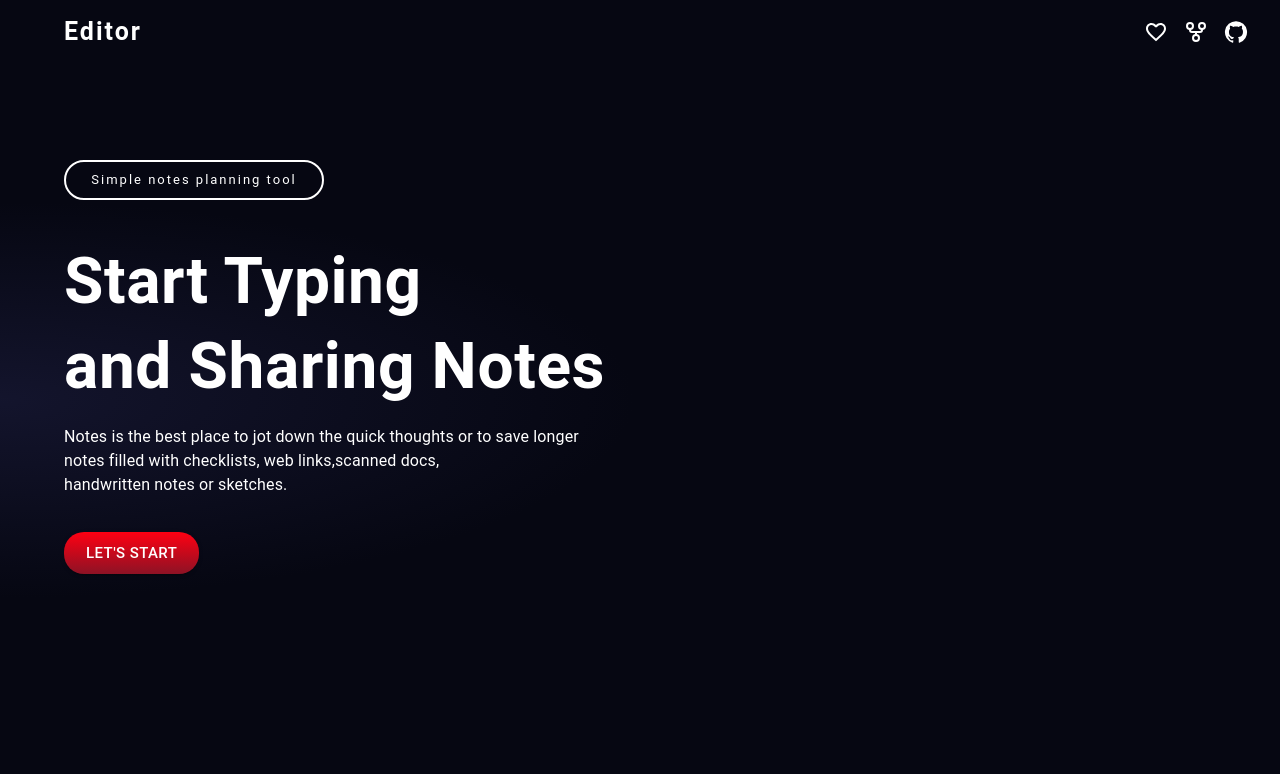
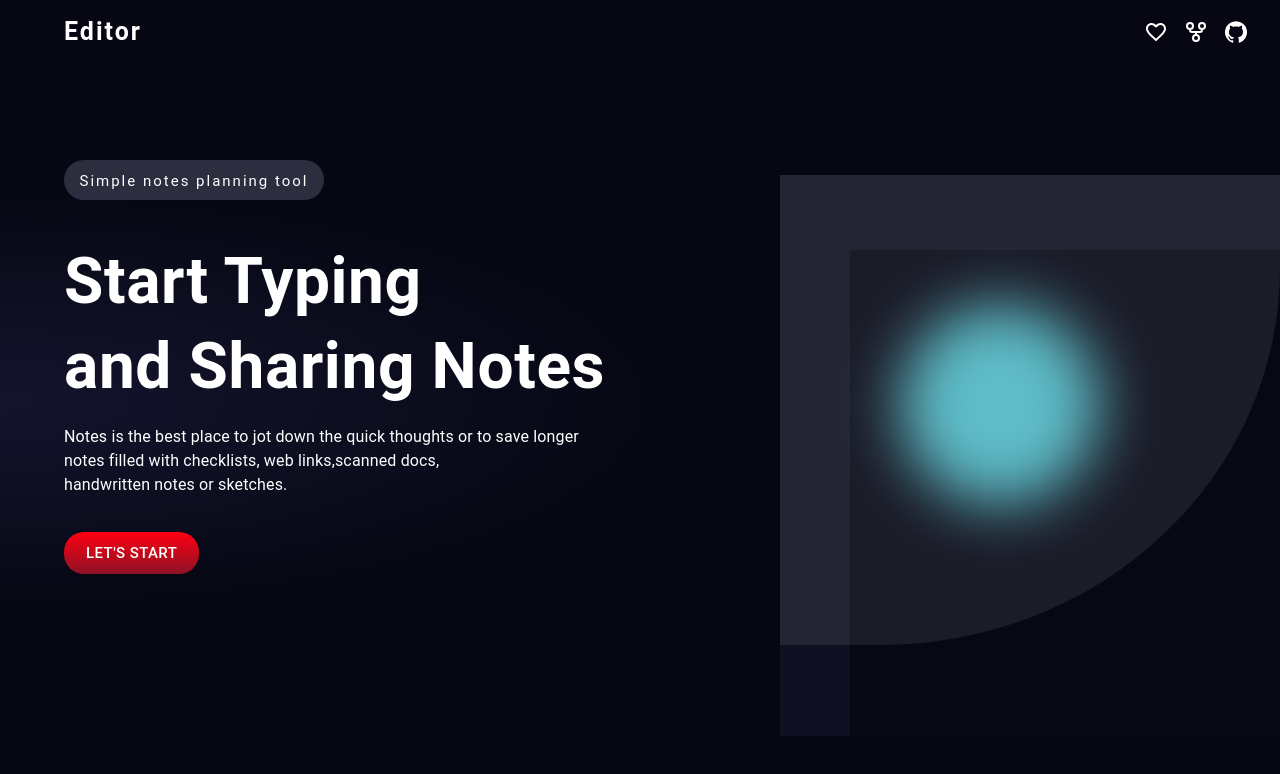
Before and after one commit to Sayli29/online-notepad, a React (Vite) app: page / in a window 1280 px wide. Shown: the top 774 px of the page. Built offline with nearby package versions, Linux system fonts and the light colour scheme.

Commit message:
feat: add right-box element

```diff
--- a/src/pages/Home/Home.jsx
+++ b/src/pages/Home/Home.jsx
@@ -1,4 +1,5 @@
 import { Button, Container, CssBaseline, Typography, keyframes, Box } from "@mui/material";
+import zIndex from "@mui/material/styles/zIndex";
 const Home = () => {
     const leftAnimation = keyframes`
     from{
@@ -9,13 +10,23 @@ const Home = () => {
         opacity: 1;
 
     }`;
+
+    const rightboxAnimation = keyframes`
+    from{
+        opacity: 0;
+    }
+    to{
+        opacity: 1;
+    }`;
+
     return (
         <>
             <CssBaseline></CssBaseline>
             <Container
                 maxWidth='2xl'
-            sx={{ color: '#ffffff',
-            background: "radial-gradient(ellipse at left 400px, #1b1c3c -20% ,#060712 35%)",
+                sx={{
+                    color: '#ffffff',
+                    background: "radial-gradient(ellipse at left 400px, #1b1c3c -20% ,#060712 38%)",
                     height: '100vh',
                     paddingTop: '60px',
                     position: 'fixed',
@@ -25,7 +36,8 @@ const Home = () => {
                         position: "relative",
                         width: '260px',
                         height: '40px',
-                        border: '2px solid white',
+                        alignItems: 'center',
+                        backgroundColor: 'rgba(133, 137, 170, 0.3)',
                         borderRadius: '20px',
                         top: '100px',
                         left: '40px',
@@ -37,17 +49,17 @@ const Home = () => {
 
                         sx={{
                             letterSpacing: '2px',
-                            padding: '8px',
+                            padding: '10px',
                             textAlign: 'center',
-                            fontSize: '13px',
-
+                            fontSize: '15px',
                         }}>
                         <span>Simple notes planning tool</span>
                     </Typography>
                 </Box>
                 <Typography
                     level="h1"
-                    sx={{ fontSize: '4rem',
+                    sx={{
+                        fontSize: '4rem',
                         fontWeight: '600',
                         position: 'relative',
                         top: '150px',
@@ -68,7 +80,7 @@ const Home = () => {
                         left: '40px',
                         animation: `${leftAnimation} 1s 0.5s linear forwards`,
                         //animation name duration delay function fillmode
-                    opacity:0,
+                        opacity: 0,
                     }}>
                     and Sharing Notes
                 </Typography>
@@ -79,7 +91,7 @@ const Home = () => {
                         top: '165px',
                         animation: `${leftAnimation} 1s 1s linear forwards`,
                         //animation name duration delay function fillmode
-                    opacity:0,
+                        opacity: 0,
                     }}>
                     <Typography level='body1'>
                         Notes is the best place to jot down the quick thoughts or to save longer
@@ -102,10 +114,82 @@ const Home = () => {
                         background: "linear-gradient(180deg, rgba(255,102,118,1) 0%, rgba(255,0,18,1) 0%, rgba(141,18,37,1) 100%)",
                         animation: `${leftAnimation} 1s 1.3s linear forwards`,
                         //animation name duration delay function fillmode
-                            opacity:0,
+                        opacity: 0,
 
                     }}>let's start</Button>
 
+                {/* outer rectangle */}
+                <Box sx={{
+                    width: '500px',
+                    height: '561px',
+                    // border: '2px solid white',
+                    position: 'absolute',
+                    top: '175px',
+                    right: '0px',
+                    backgroundColor: 'rgba(39, 41, 72, 0.3)',
+                    zIndex: '1',
+                    animation: `${rightboxAnimation} 1s 2.5s ease-in-out forwards`,
+                    opacity: 0,
+                }}>
+
+                    {/* quarter circle */}
+                    <Box
+                        sx={{
+                            width: '500px',
+                            height: '470px',
+                            position: 'absolute',
+                            top: '0px',
+                            right: '0px',
+                            background: "#D8D7D6",
+                            opacity: '0.1',
+                            // backdropFilter: "blur(10px)",
+                            borderRadius: '0 0 80% 0',
+                            zIndex: '4'
+                        }}></Box>
+
+                    {/* inner rectangle */}
+                    <Box sx={{
+                        width: '478px',
+                        height: '490px',
+                        // border: '2px solid white',
+                        position: 'relative',
+                        top: '75px',
+                        left: '70px',
+                        backgroundColor: 'rgba(6, 7,18, 0.8)',
+                        // filter: "blur(0.8px)",
+                        zIndex: '2',
+
+                    }}>
+
+                        {/* circle */}
+                        <Box sx={{
+                            width: '200px',
+                            height: '200px',
+                            position: 'relative',
+                            // border: '2px solid white',
+                            borderRadius: '150px',
+                            backgroundColor: 'rgba(99, 231, 244, 0.8)',
+                            top: '55px',
+                            left: '50px',
+                            zIndex: '3',
+                            filter: "blur(30px)",
+                        }}>
+                        </Box>
+                    </Box>
+                </Box>
+                {/* <Box
+                    sx={{
+                        width: '500px',
+                        height: '470px',
+                        position: 'absolute',
+                        top: '175px',
+                        right: '0px',
+                        background: "#D8D7D6",
+                        opacity: '0.1',
+                        // backdropFilter: "blur(10px)",
+                        borderRadius: '0 0 80% 0',
+                        zIndex: '4'
+                    }}></Box> */}
             </Container>
         </>
     );
```
Lines whose indentation alone changed are shown as unchanged.
